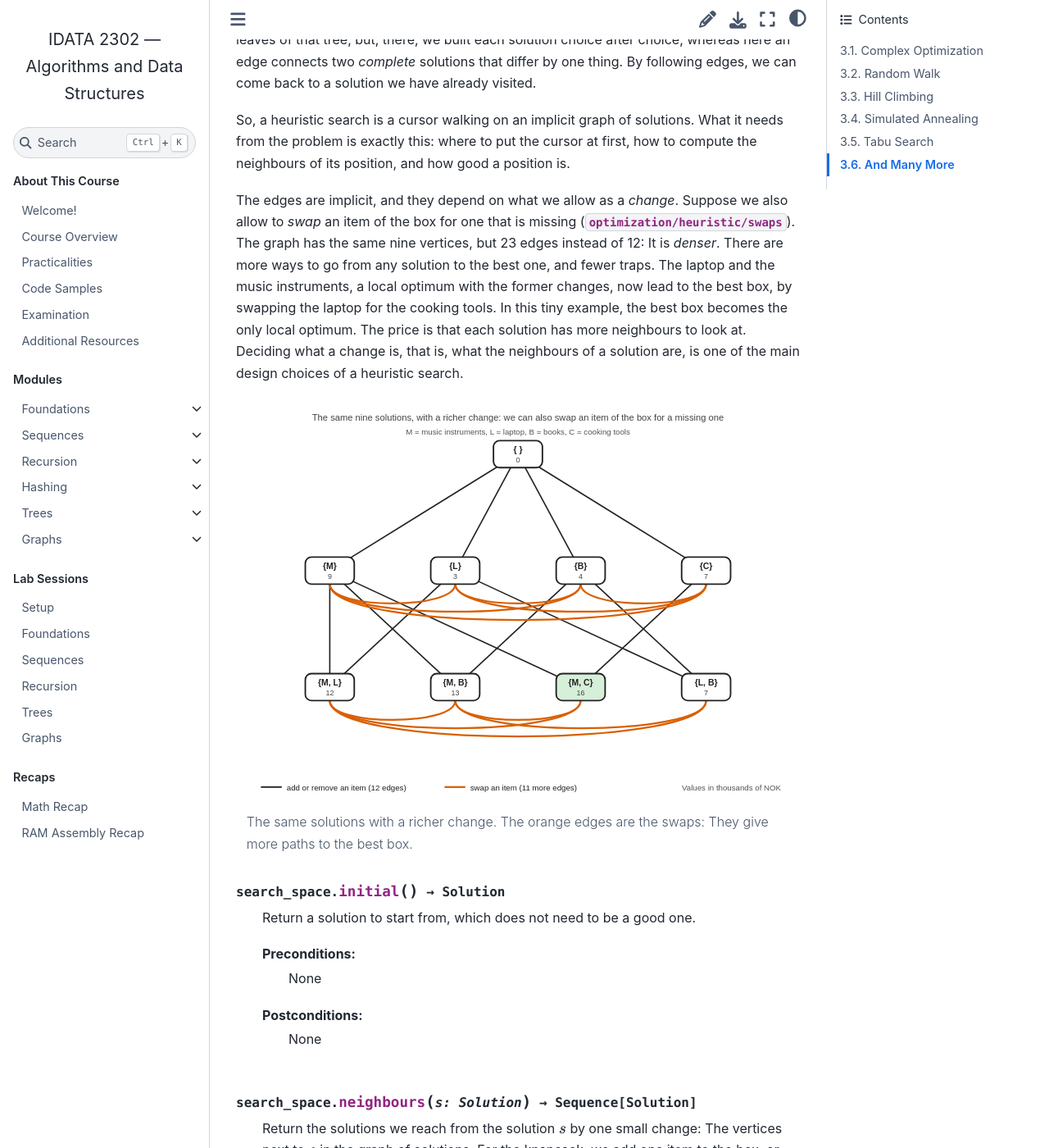
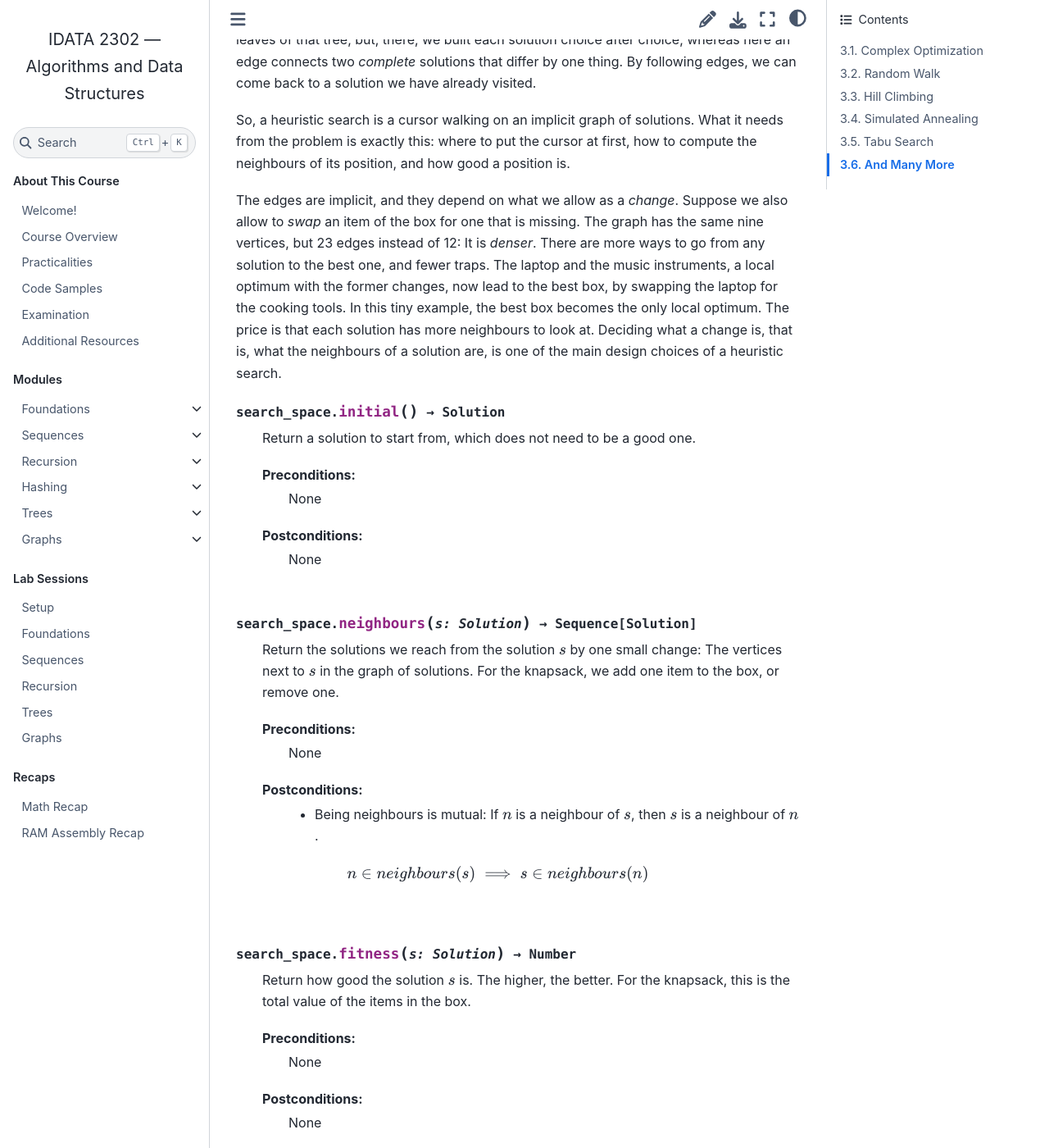
Before and after one commit to fchauvel/ntnu-idata2302-website, a Sphinx documentation site: the page built from source/optimization/heuristic/index.rst, in a window 1280 px wide and 1400 px high, scrolled down 4030 px. Shown: the whole window at 82% size. Built offline with Sphinx 7.4.7 and the Sphinx Book theme 1.1.4, drawn with Linux system fonts in a browser that asks for light colours.

Commit message:
content: only mention the swaps in the text, without a figure
Co-Authored-By: Claude Sonnet 5.5 <noreply@anthropic.com>

```diff
--- a/source/optimization/heuristic/index.rst
+++ b/source/optimization/heuristic/index.rst
@@ -183,8 +183,8 @@ first, how to compute the neighbours of its position, and how good a
 position is.
 
 The edges are implicit, and they depend on what we allow as a *change*.
-Suppose we also allow to *swap* an item of the box for one that is missing
-(:numref:`optimization/heuristic/swaps`). The graph has the same nine
+Suppose we also allow to *swap* an item of the box for one that is missing.
+The graph has the same nine
 vertices, but 23 edges instead of 12: It is *denser*. There are more ways to
 go from any solution to the best one, and fewer traps. The laptop and the
 music instruments, a local optimum with the former changes, now lead to the
@@ -193,13 +193,6 @@ the best box becomes the only local optimum. The price is that each
 solution has more neighbours to look at. Deciding what a change is, that is,
 what the neighbours of a solution are, is one of the main design choices of
 a heuristic search.
-
-.. figure:: _static/images/knapsack_swaps.svg
-   :name: optimization/heuristic/swaps
-   :align: center
-
-   The same solutions with a richer change. The orange edges are the swaps:
-   They give more paths to the best box.
 
 .. module:: search_space
 
```
Also changed, not shown: source/optimization/heuristic/_static/images/knapsack_swaps.svg (deleted).
